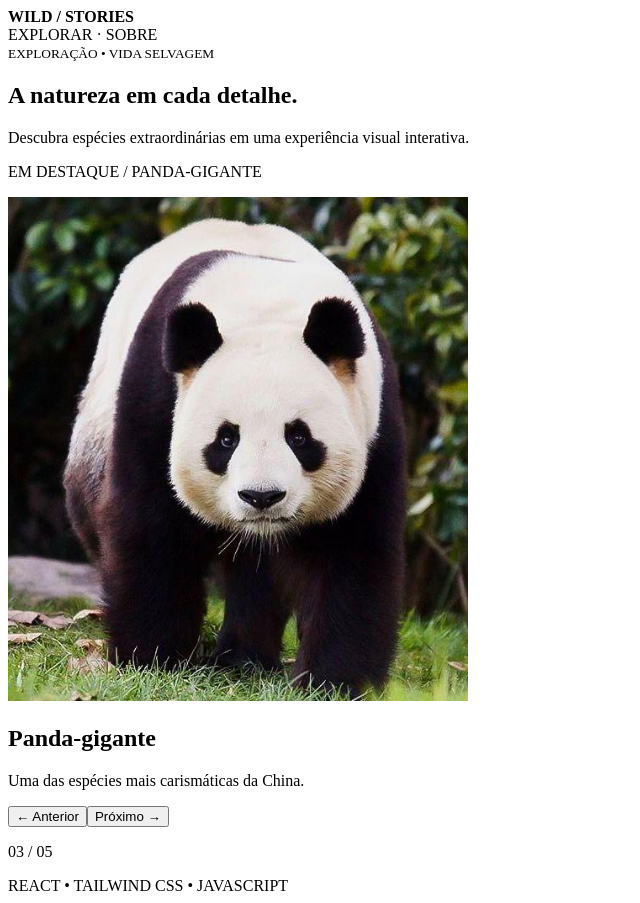
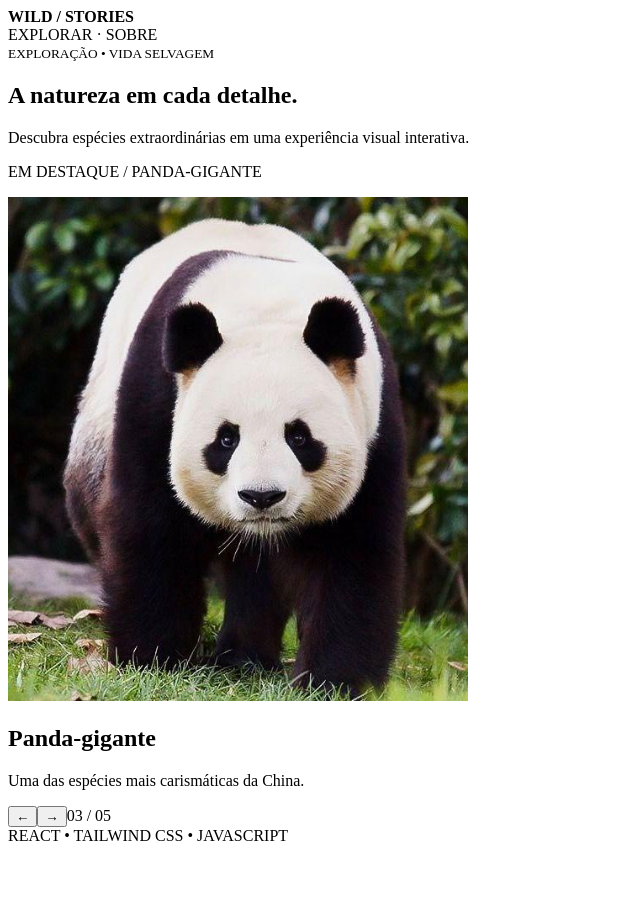
Before and after one commit to IsaqueCarlos28/Image-Slider, a React (Vite) app: page / in a window 1280 px wide. Shown: the whole page, without its empty margins (0-640 px from the left). After the commit the page ends 853 px from the top, so only its background shows below. Built offline with nearby package versions, Linux system fonts and the light colour scheme.

Commit message:
refactor: split slider into reusable components

```diff
--- a/src/App.jsx
+++ b/src/App.jsx
@@ -1,6 +1,11 @@
+import Background from './components/Background.jsx';
+import ImageSlider from './components/ImageSlider.jsx';
+
 export default function App() {
   return (
-    <div>
+    <div className="app">
+      <Background />
+
       <header>
         <strong>WILD / STORIES</strong>
         <nav aria-label="Navegação principal">
@@ -9,7 +14,7 @@ export default function App() {
       </header>
 
       <main>
-        <section aria-label="Apresentação">
+        <section className="intro" aria-label="Apresentação">
           <small>EXPLORAÇÃO • VIDA SELVAGEM</small>
           <h1>A natureza em cada detalhe.</h1>
           <p>
@@ -18,19 +23,7 @@ export default function App() {
           </p>
         </section>
 
-        <section aria-label="Galeria da vida selvagem">
-          <p>EM DESTAQUE / PANDA-GIGANTE</p>
-          <img
-            src="cd../../public/images/panda.jpg"
-            alt="Pandas descansando em seu habitat"
-            width="460"
-          />
-          <h2>Panda-gigante</h2>
-          <p>Uma das espécies mais carismáticas da China.</p>
-          <button type="button">← Anterior</button>
-          <button type="button">Próximo →</button>
-          <p>03 / 05</p>
-        </section>
+        <ImageSlider />
       </main>
 
       <footer>REACT • TAILWIND CSS • JAVASCRIPT</footer>
--- a/src/components/Background.jsx
+++ b/src/components/Background.jsx
@@ -0,0 +1,3 @@
+export default function Background() {
+    return <div className="background" aria-hidden="true" />;
+  }
--- a/src/components/ImageSlider.jsx
+++ b/src/components/ImageSlider.jsx
@@ -0,0 +1,22 @@
+import SliderControls from './SliderControls.jsx';
+
+export default function ImageSlider() {
+  return (
+    <section aria-label="Galeria da vida selvagem">
+      <p>EM DESTAQUE / PANDA-GIGANTE</p>
+
+      <div>
+        <img
+          src="../../images/Panda.jpg"
+          alt="Pandas descansando em seu habitat"
+          width="460"
+        />
+      </div>
+
+      <h2>Panda-gigante</h2>
+      <p>Uma das espécies mais carismáticas da China.</p>
+
+      <SliderControls />
+    </section>
+  );
+}
--- a/src/components/SliderControls.jsx
+++ b/src/components/SliderControls.jsx
@@ -0,0 +1,13 @@
+export default function SliderControls() {
+    return (
+      <div role="group" aria-label="Controles do slider">
+        <button type="button" aria-label="Imagem anterior">
+          ←
+        </button>
+        <button type="button" aria-label="Próxima imagem">
+          →
+        </button>
+        <span aria-live="polite">03 / 05</span>
+      </div>
+    );
+  }
```
